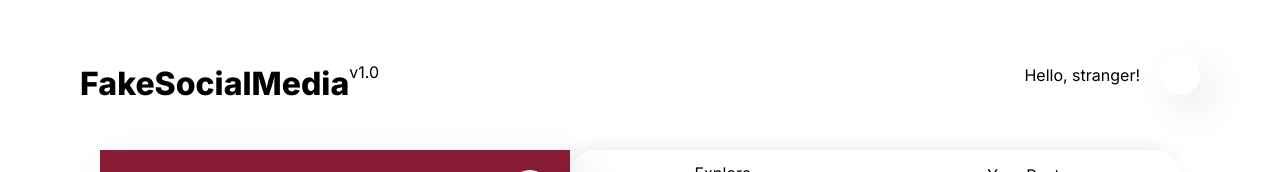
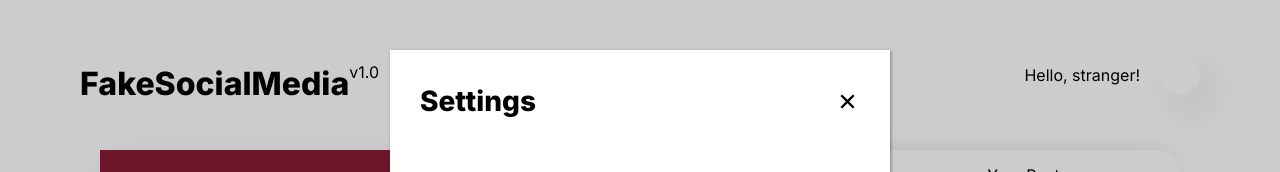
Before and after one commit to edurank/fsm-client, a Next.js app: page /home in a window 1280 px wide. Both pictures are taken after a click on the element 530 px from the left and 190 px from the top of the page. Shown: the top 172 px of the page. Built offline with nearby package versions, Linux system fonts and the light colour scheme; no server answers.

Commit message:
fix settings windwo

```diff
--- a/app/components/profileCard.tsx
+++ b/app/components/profileCard.tsx
@@ -57,9 +57,13 @@ function ProfileCard() {
       });
   }
 
+  const settingsHandler = () => {
+    setShowSettings(false);
+  }
+
   return (
     <div className={styles.container}>
-      <Settings isEnabled={showSettings} />
+      {showSettings && <Settings onClose={settingsHandler} />}
       <div className="flex justify-end" style={{backgroundColor: '#881c34'}}>
         <div style={{backgroundColor: 'white', marginRight: '20px', marginTop: '20px', borderRadius: '50%', cursor: 'pointer', width: '40px', height: '40px', display: 'flex', justifyContent: 'center', alignItems: 'center'}} onClick={() => {setShowSettings(true)}}>
           <IoMdSettings size={30} />
--- a/app/components/settings.tsx
+++ b/app/components/settings.tsx
@@ -8,19 +8,21 @@ import { IoCloseSharp } from "react-icons/io5";
 
 /* FIX SETTINGS SHOW */
 
-function Settings({isEnabled}: {isEnabled: boolean;}) {
-  const [showx, setShow] = useState<boolean>();
-
-  useEffect(() => {
-    setShow(isEnabled);
-  }, []);
+function Settings({onClose}: {onClose: () => void}) {
 
   return (
-    <div style={{display: showx ? "block": "none"}} className={styles.container}>
-      <div onClick={() => {setShow(false)}} className={styles.headerContainer}>
-        <IoCloseSharp />
+    <div className={styles.container}>
+      <div className={styles.modalContainer}>
+        <div onClick={onClose} className={styles.headerContainer}>
+          <div>
+            <span>Settings</span>
+          </div>
+          <div className="cursor-pointer">
+            <IoCloseSharp size={25} />
+          </div>
+        </div>
+        <div className={styles.contentContainer}></div>
       </div>
-      <div className={styles.contentContainer}></div>
     </div>
   )
 }
--- a/app/components/styles/settings.module.css
+++ b/app/components/styles/settings.module.css
@@ -1,8 +1,19 @@
 .container {
+  width: 100%;
+  height: 100%;
+  position: absolute;
+  top: 0;
+  left: 0;
+  display: flex;
+  justify-content: center;
+  align-items: center;
+  background-color: rgba(0, 0, 0, 0.2);
+}
+
+.modalContainer {
   width: 500px;
   height: 700px;
   padding: 30px;
-  position: absolute;
   background-color: white;
   box-shadow: 1px 1px 3px 0px rgba(0, 0, 0, 0.391);
   z-index: 2;
@@ -10,5 +21,11 @@
 
 .headerContainer {
   display: flex;
-  justify-content: end;
+  align-items: center;
+  justify-content: space-between;
 }
+
+.headerContainer span {
+  font-weight: 800;
+  font-size: 28px;
+}
```
